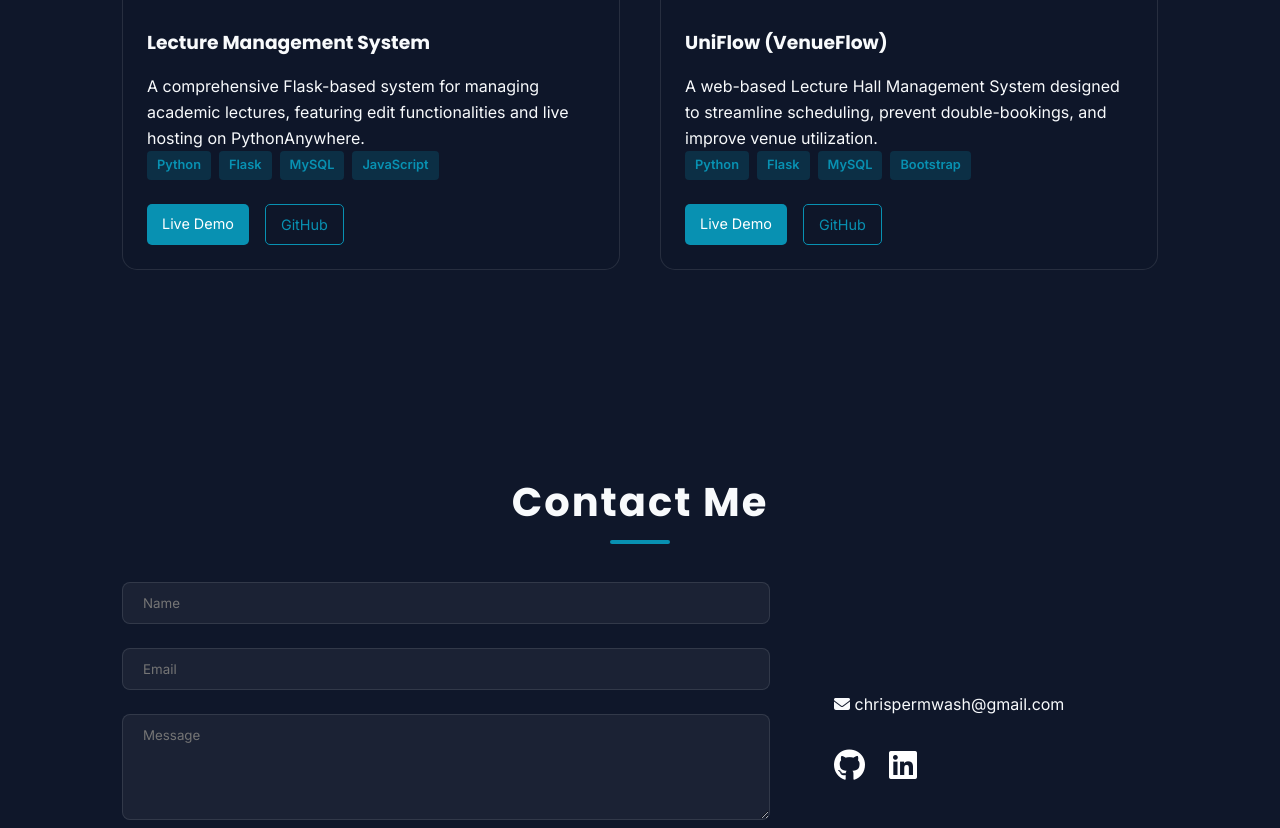
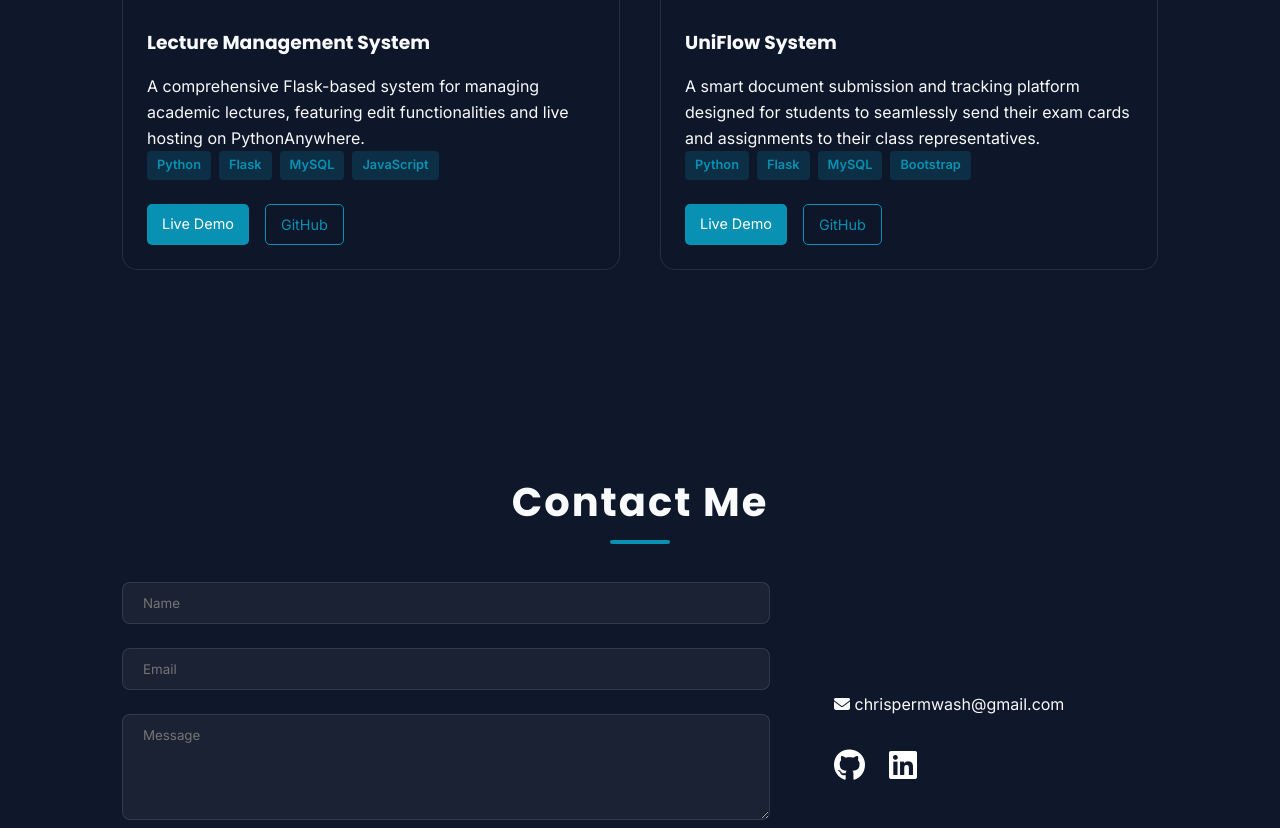
Before and after one commit to kris4509/my-portfolio, a plain HTML site: page index.html in a window 1280 px wide. Shown: the part 2106-2934 px from the top of the page. Drawn offline with Linux system fonts and the light colour scheme.

Commit message:
Correct UniFlow project description

```diff
--- a/index.html
+++ b/index.html
@@ -145,14 +145,14 @@
                         </div>
                     </div>
                 </div>
-                <!-- Project 2: UniFlow (VenueFlow) -->
+                <!-- Project 2: UniFlow -->
                 <div class="project-card reveal">
                     <div class="project-img">
                         <img src="https://images.unsplash.com/photo-1517245386807-bb43f82c33c4?auto=format&fit=crop&q=80&w=1470" alt="UniFlow System">
                     </div>
                     <div class="project-info">
-                        <h3>UniFlow (VenueFlow)</h3>
-                        <p>A web-based Lecture Hall Management System designed to streamline scheduling, prevent double-bookings, and improve venue utilization.</p>
+                        <h3>UniFlow System</h3>
+                        <p>A smart document submission and tracking platform designed for students to seamlessly send their exam cards and assignments to their class representatives.</p>
                         <div class="project-tech">
                             <span>Python</span>
                             <span>Flask</span>
```
